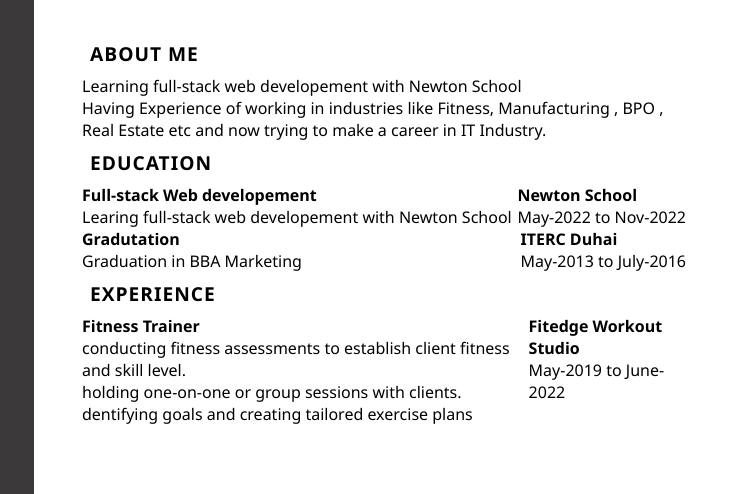
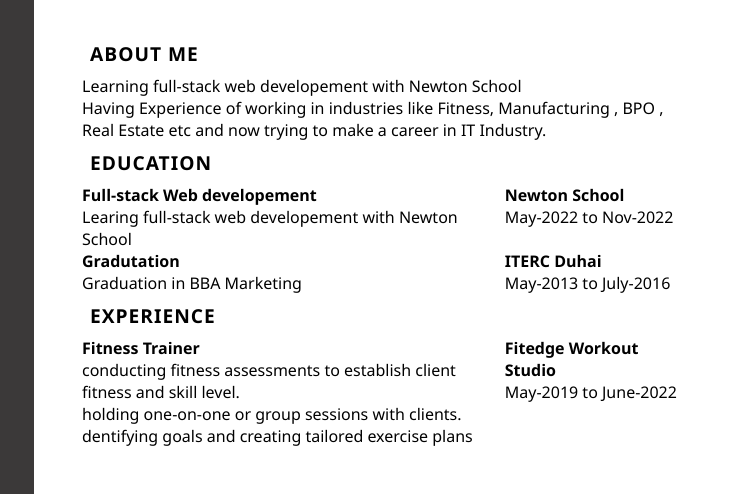
Before and after one commit to Lt-Kartik-9PARA-SF/Responsive-Resume, a plain HTML site: page index.html in a window 1280 px wide. Shown: the top 494 px of the page, 266-1000 px from the left. Drawn offline with Linux system fonts and the light colour scheme.

Commit message:
changed display of edu and exp div to grid

```diff
--- a/style.css
+++ b/style.css
@@ -118,21 +118,15 @@ img{
     letter-spacing: 1px;
 }
 .education{
-    display: flex;
-    justify-content: space-evenly;
+    display: grid;
+    grid-template-columns: 70% 30%;
 }
 .experience{
-    display: flex;
-    justify-content: space-evenly;
+    display: grid;
+    grid-template-columns: 70% 30%;
 }
 
 .education2{
-    display: flex;
-    justify-content: space-around;
+    display: grid;
+    grid-template-columns: 70% 30%;
 }
-#ed1{
-    flex-grow: 3;
-}
-.college{
-    flex-grow: 3;
-}
```
